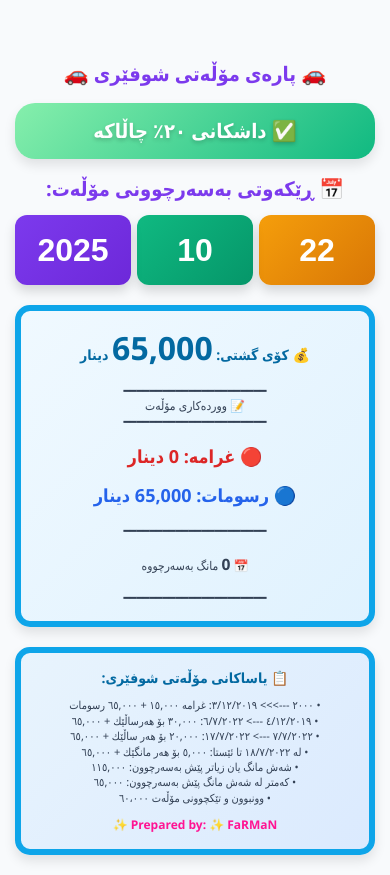
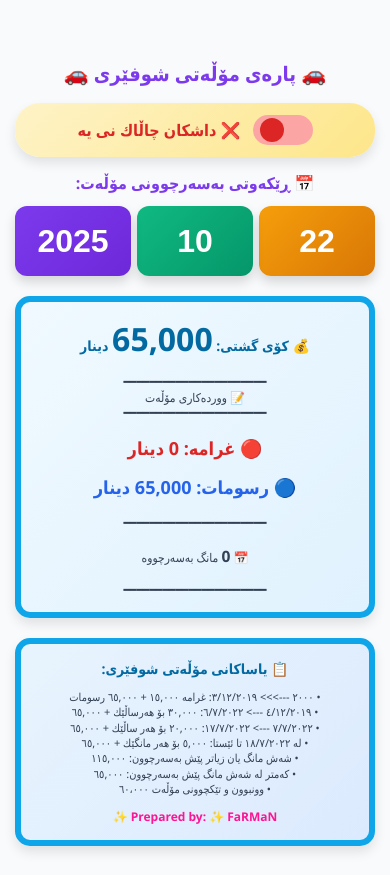
Before and after one commit to FaRMaN5nov89/driving-license, a plain HTML site: page index.html in a window 390 px wide. Drawn offline with Linux system fonts and the light colour scheme.

Commit message:
Update index.html

```diff
--- a/index.html
+++ b/index.html
@@ -36,27 +36,81 @@
             margin-bottom: 25px;
         }
 
-
-        .discount-banner {
-            background: linear-gradient(135deg, #86EFAC, #10B981);
+        .discount-container {
+            background: linear-gradient(135deg, #FEF3C7, #FDE68A);
             border: none;
-            border-radius: 20px;
-            padding: 20px 25px;
-            margin: 0 10px 25px;
-            text-align: center;
+            border-radius: 25px;
+            padding: 20px;
+            margin: 0 10px 20px;
+            display: flex;
+            align-items: center;
+            justify-content: center;
+            gap: 20px;
             box-shadow: 0 6px 12px rgba(0, 0, 0, 0.1);
+            flex-direction: row-reverse;
         }
 
-        .discount-banner-text {
-            font-size: 24px;
-            color: white;
-            font-weight: bold;
-            text-shadow: 0 2px 4px rgba(0, 0, 0, 0.2);
+        .switch {
+            position: relative;
+            width: 80px;
+            height: 40px;
         }
 
+        .switch input {
+            opacity: 0;
+            width: 0;
+            height: 0;
+        }
+
+        .slider {
+            position: absolute;
+            cursor: pointer;
+            top: 0;
+            left: 0;
+            right: 0;
+            bottom: 0;
+            background-color: #86EFAC;
+            transition: 0.4s;
+            border-radius: 40px;
+        }
+
+        .slider:before {
+            position: absolute;
+            content: "";
+            height: 32px;
+            width: 32px;
+            right: 4px;
+            top: 50%;
+            transform: translateY(-50%);
+            background-color: #10B981;
+            transition: 0.4s;
+            border-radius: 50%;
+        }
+
+        input:checked + .slider {
+            background-color: #FCA5A5;
+        }
+
+        input:checked + .slider:before {
+            background-color: #DC2626;
+            transform: translateY(-50%) translateX(-36px);
+        }
+
+        .discount-status {
+            font-size: 20px;
+            font-weight: bold;
+        }
+
+        .discount-status.active {
+            color: #059669;
+        }
+
+        .discount-status.inactive {
+            color: #DC2626;
+        }
 
         .date-title {
-            font-size: 24px;
+            font-size: 20px;
             color: #7C3AED;
             text-align: center;
             font-weight: bold;
@@ -296,18 +350,33 @@
                 margin-bottom: 20px;
             }
 
-            .discount-banner {
-                padding: 16px 18px;
-                margin: 0 5px 20px;
+            .discount-container {
+                padding: 15px;
+                margin: 0 5px 15px;
+                gap: 15px;
             }
 
-            .discount-banner-text {
-                font-size: 22px;
+            .switch {
+                width: 70px;
+                height: 35px;
             }
 
+            .slider:before {
+                height: 28px;
+                width: 28px;
+                right: 4px;
+            }
+
+            input:checked + .slider:before {
+                transform: translateY(-50%) translateX(-30px);
+            }
+
+            .discount-status {
+                font-size: 18px;
+            }
 
             .date-title {
-                font-size: 22px;
+                font-size: 18px;
                 margin-bottom: 12px;
             }
 
@@ -409,18 +478,32 @@
                 margin-bottom: 15px;
             }
 
-            .discount-banner {
-                padding: 14px 16px;
-                margin: 0 5px 16px;
+            .discount-container {
+                padding: 12px;
+                gap: 12px;
             }
 
-            .discount-banner-text {
-                font-size: 20px;
+            .switch {
+                width: 60px;
+                height: 30px;
             }
 
+            .slider:before {
+                height: 24px;
+                width: 24px;
+                right: 3px;
+            }
+
+            input:checked + .slider:before {
+                transform: translateY(-50%) translateX(-26px);
+            }
+
+            .discount-status {
+                font-size: 16px;
+            }
 
             .date-title {
-                font-size: 20px;
+                font-size: 16px;
             }
 
             .date-picker {
@@ -509,9 +592,12 @@
     <div class="container">
         <h1 class="title">🚗 پارەی مۆڵەتی شوفێری 🚗</h1>
 
-
-        <div class="discount-banner">
-            <div class="discount-banner-text">✅ داشکانی ٢٠٪ چاڵاکە</div>
+        <div class="discount-container">
+            <div class="discount-status inactive" id="discountStatus">❌ داشکان چاڵاك نی یە</div>
+            <label class="switch">
+                <input type="checkbox" id="discountSwitch" checked>
+                <span class="slider"></span>
+            </label>
         </div>
 
         <div class="date-title">📅 ڕێکەوتی بەسەرچوونی مۆڵەت:</div>
@@ -552,8 +638,10 @@
         let selectedYear = 2025;
         let selectedMonth = 1;
         let selectedDay = 1;
-        let discountActive = true; // داشکان هەمیشە چاڵاکە
+        let discountActive = false;
 
+        const discountSwitch = document.getElementById('discountSwitch');
+        const discountStatus = document.getElementById('discountStatus');
         const yearBtn = document.getElementById('yearBtn');
         const monthBtn = document.getElementById('monthBtn');
         const dayBtn = document.getElementById('dayBtn');
@@ -570,6 +658,19 @@
             selectedMonth = today.getMonth() + 1;
             selectedDay = today.getDate();
             updateDisplay();
+            toggleDiscount();
+            calculateFine();
+        }
+
+        function toggleDiscount() {
+            discountActive = !discountSwitch.checked;
+            if (discountActive) {
+                discountStatus.textContent = '✅ داشکانی ٢٠٪ چاڵاکە';
+                discountStatus.className = 'discount-status active';
+            } else {
+                discountStatus.textContent = '❌ داشکان چاڵاك نی یە';
+                discountStatus.className = 'discount-status inactive';
+            }
             calculateFine();
         }
 
@@ -760,6 +861,7 @@
             resultDetails.innerHTML = coloredDetails;
         }
 
+        discountSwitch.addEventListener('change', toggleDiscount);
 
         yearBtn.addEventListener('click', () => {
             const years = [];
```
